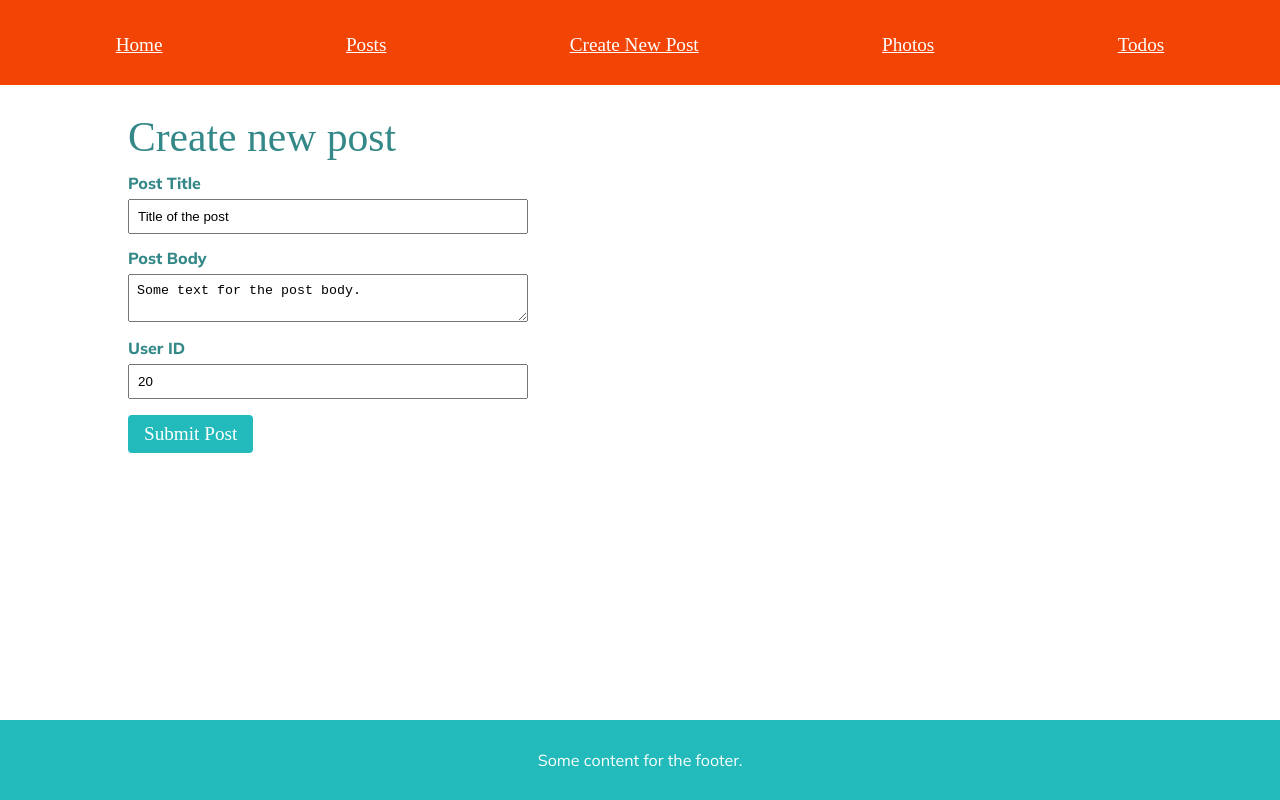
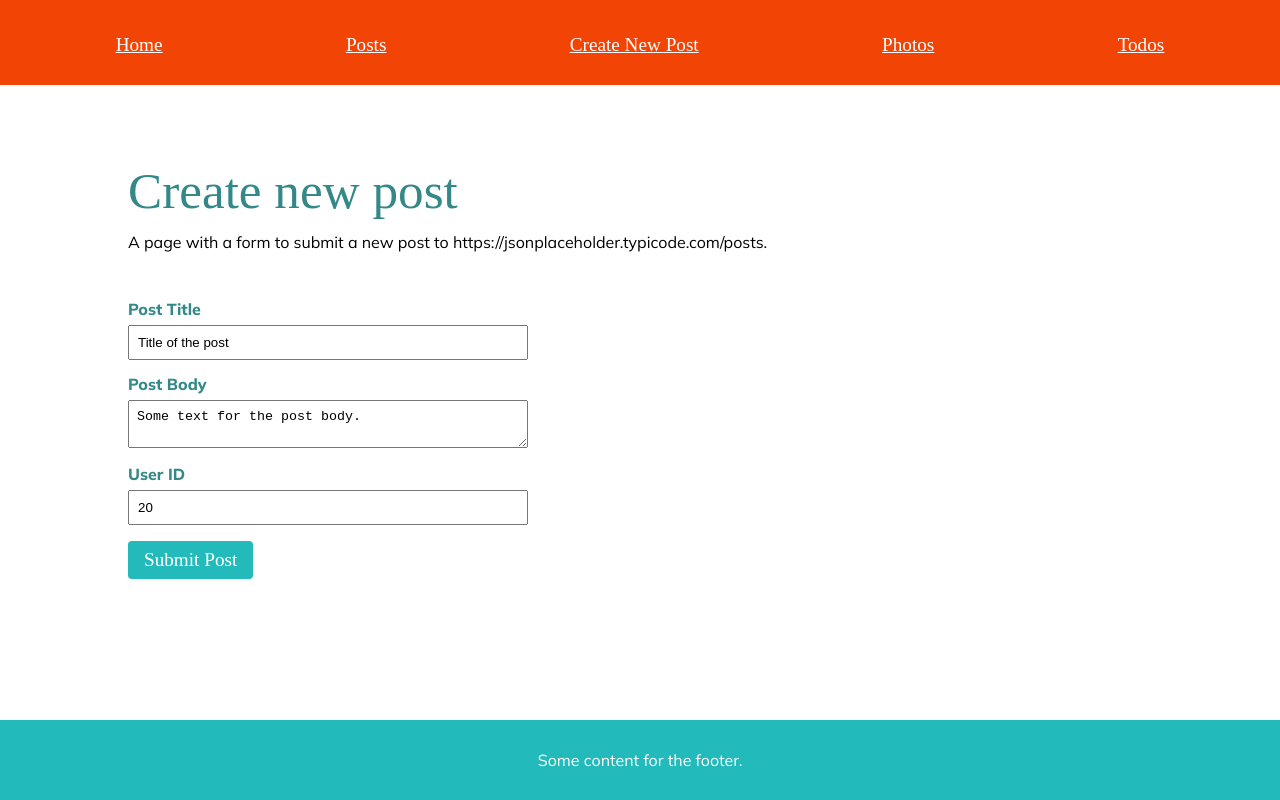
Before and after one commit to riccardopdev/my-react-examples, a React (Vite) app in the folder website-template/: page /createpost in a window 1280 px wide. Built offline with nearby package versions, Linux system fonts and the light colour scheme; a web font is replaced by a local one.

Commit message:
website-template: various HTML changes

```diff
--- a/website-template/src/StyleCommon.css
+++ b/website-template/src/StyleCommon.css
@@ -31,6 +31,7 @@ h4,
 h5,
 h6 {
   font-family: var(--heading-font);
+  margin-top: calc(var(--spacing-unit) * 2);
   margin-bottom: calc(var(--spacing-unit) * 2);
   color: rgb(var(--secondary-dark-col));
 }
@@ -45,6 +46,10 @@ h2 {
 
 h3 {
   font-size: 2rem;
+}
+
+h4 {
+  font-size: 1.6rem;
 }
 
 p {
--- a/website-template/src/routes/CreatePost.tsx
+++ b/website-template/src/routes/CreatePost.tsx
@@ -66,7 +66,14 @@ const CreatePost = () => {
 
   return (
     <main>
-      <h2>Create new post</h2>
+      <section>
+        <h1>Create new post</h1>
+        <p>
+          A page with a form to submit a new post to
+          https://jsonplaceholder.typicode.com/posts.
+        </p>
+      </section>
+      <section>
         <form onSubmit={submitPost}>
           <div>
             <label htmlFor="postTitle">Post Title</label>
@@ -94,11 +101,16 @@ const CreatePost = () => {
               defaultValue={20}
             ></input>
           </div>
-        <button>Submit Post</button>
+          <button type="submit">Submit Post</button>
         </form>
+      </section>
       {loading ? <Loading message="Submitting post..." /> : null}
       {error.isError ? <ErrorMessage message={error.errorMsg} /> : null}
-      {postCreated ? <p>Post successfully created!</p> : null}
+      {postCreated ? (
+        <section>
+          <h3>Post successfully created!</h3>
+        </section>
+      ) : null}
     </main>
   );
 };
--- a/website-template/src/routes/PhotosPage.tsx
+++ b/website-template/src/routes/PhotosPage.tsx
@@ -64,6 +64,13 @@ const PhotosPage = () => {
 
   return (
     <main>
+      <section>
+        <h1>Photos</h1>
+        <p>
+          A page loading a feed of photos from
+          https://jsonplaceholder.typicode.com/photos.
+        </p>
+      </section>
       <section className="grid">
         {loading ? <Loading message="Loading photos..." /> : null}
         {error.isError ? <ErrorMessage message={error.errorMsg} /> : null}
--- a/website-template/src/routes/PostsPage.tsx
+++ b/website-template/src/routes/PostsPage.tsx
@@ -63,6 +63,13 @@ const PostsPage = () => {
 
   return (
     <main>
+      <section>
+        <h1>Posts</h1>
+        <p>
+          A page loading a feed of posts from
+          https://jsonplaceholder.typicode.com/posts.
+        </p>
+      </section>
       <section className="grid">
         {loading ? <Loading message="Loading posts..." /> : null}
         {error.isError ? <ErrorMessage message={error.errorMsg} /> : null}
--- a/website-template/src/routes/TodosPage.tsx
+++ b/website-template/src/routes/TodosPage.tsx
@@ -63,6 +63,13 @@ const TodosPage = () => {
 
   return (
     <main>
+      <section>
+        <h1>Todos</h1>
+        <p>
+          A page loading a feed of todos from
+          https://jsonplaceholder.typicode.com/todos.
+        </p>
+      </section>
       <section className="grid">
         {loading ? <Loading /> : null}
         {error.isError ? <ErrorMessage message={error.errorMsg} /> : null}
```
Lines whose indentation alone changed are shown as unchanged.
